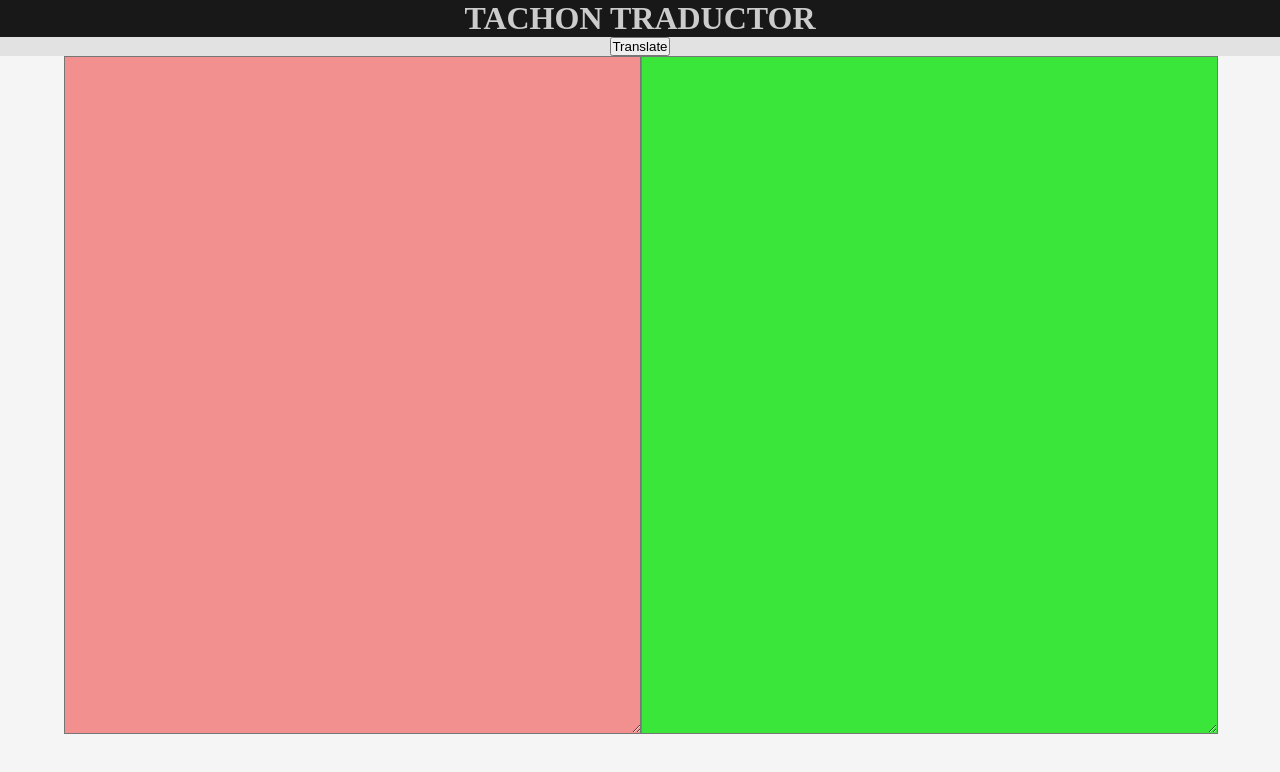
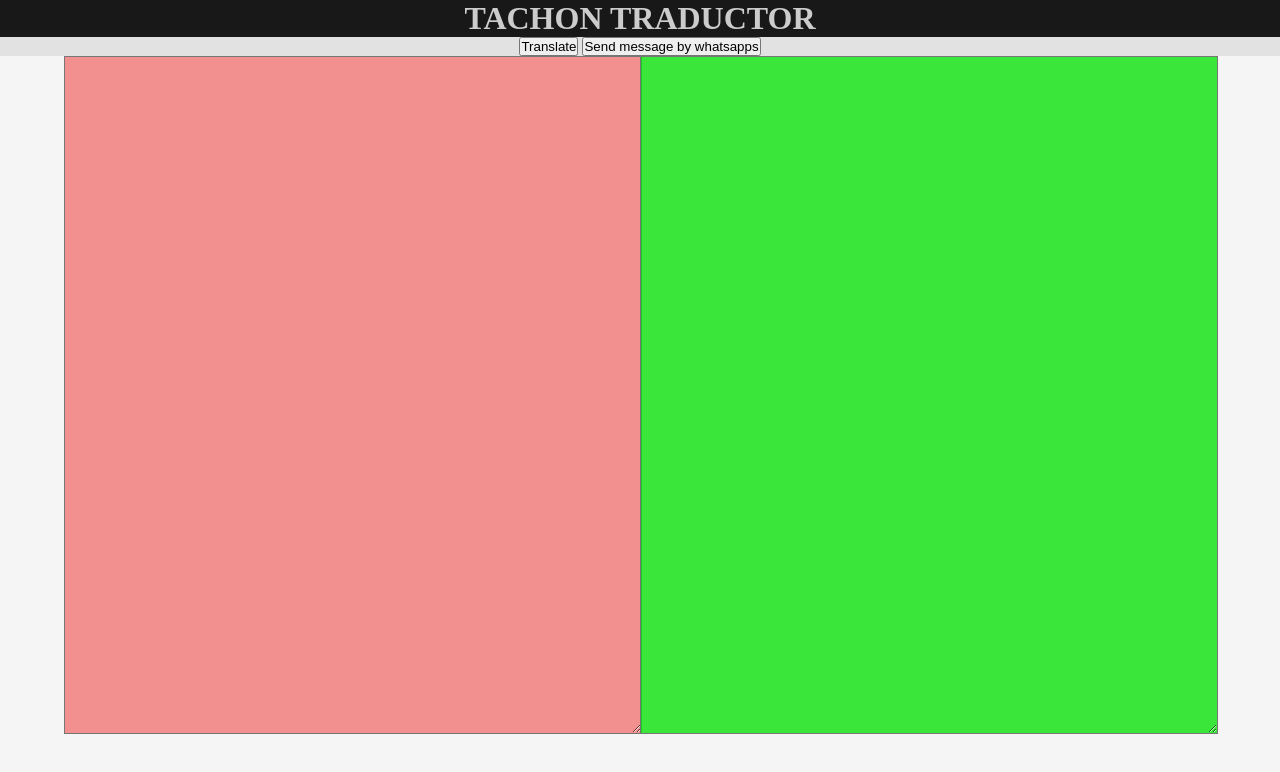
Before and after one commit to eraudotachon/traductor, a plain HTML site: page index.html in a window 1280 px wide. Drawn offline with Linux system fonts and the light colour scheme.

Commit message:
Enviar mensaje whatsapps

```diff
--- a/app.js
+++ b/app.js
@@ -1,3 +1,9 @@
+
+ function sendwhatsapps(){
+    window.open("https://api.whatsapp.com/send?text="+ document.getElementById("output").value)
+ }
+
+
 document.addEventListener('keyup', translate);
 
      function translate() {
--- a/index.html
+++ b/index.html
@@ -15,6 +15,7 @@
 
   <div id="Buttons">
   <button onclick="translate()">Translate</button>
+  <button onclick="sendwhatsapps()">Send message by whatsapps</button>
   </div>
 
 
```
